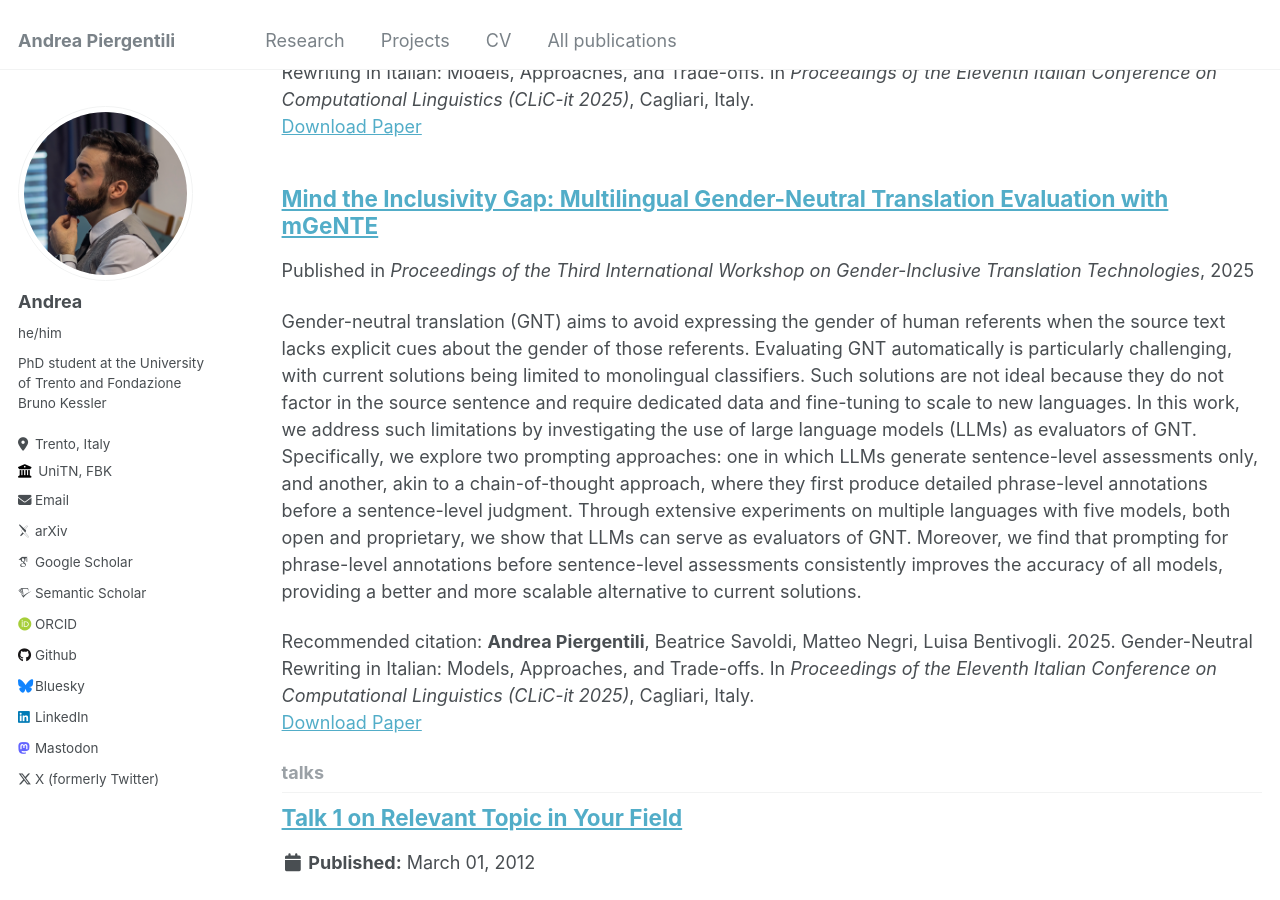
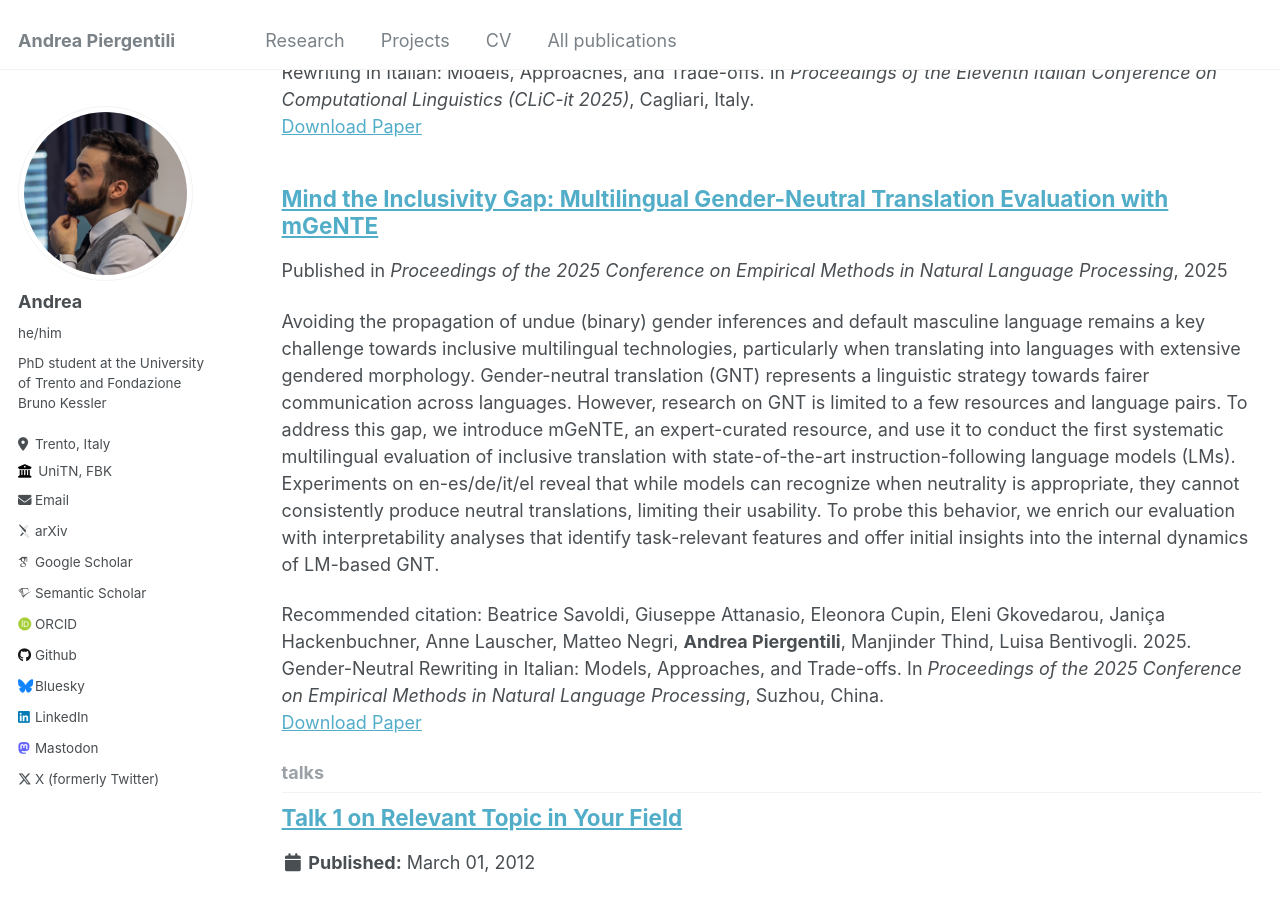
Before and after one commit to apierg/apierg.github.io, a Jekyll site: the page built from _pages/collection-archive.html, in a window 1280 px wide and 900 px high, scrolled down 6744 px. Built offline with Jekyll 4.4.1, drawn with Linux system fonts in a browser that asks for light colours; some web fonts are replaced.

Commit message:
add publication (Mind the Inclusivity Gap)

```diff
--- a/_publications/2025-4-mind-inclusivity-gap.md
+++ b/_publications/2025-4-mind-inclusivity-gap.md
@@ -2,9 +2,9 @@
 title: "Mind the Inclusivity Gap: Multilingual Gender-Neutral Translation Evaluation with mGeNTE"
 collection: publications
 permalink: /publication/2025-4-mind-inclusivity-gap
-excerpt: "Gender-neutral translation (GNT) aims to avoid expressing the gender of human referents when the source text lacks explicit cues about the gender of those referents. Evaluating GNT automatically is particularly challenging, with current solutions being limited to monolingual classifiers. Such solutions are not ideal because they do not factor in the source sentence and require dedicated data and fine-tuning to scale to new languages. In this work, we address such limitations by investigating the use of large language models (LLMs) as evaluators of GNT. Specifically, we explore two prompting approaches: one in which LLMs generate sentence-level assessments only, and another, akin to a chain-of-thought approach, where they first produce detailed phrase-level annotations before a sentence-level judgment. Through extensive experiments on multiple languages with five models, both open and proprietary, we show that LLMs can serve as evaluators of GNT. Moreover, we find that prompting for phrase-level annotations before sentence-level assessments consistently improves the accuracy of all models, providing a better and more scalable alternative to current solutions."
-date: 2025-09-24
-venue: 'Proceedings of the Third International Workshop on Gender-Inclusive Translation Technologies'
-paperurl: 'https://clic2025.unica.it/Vol-XXXX/83_main_long.pdf'
-citation: '<b>Andrea Piergentili</b>, Beatrice Savoldi, Matteo Negri, Luisa Bentivogli. 2025. Gender-Neutral Rewriting in Italian: Models, Approaches, and Trade-offs. In <i>Proceedings of the Eleventh Italian Conference on Computational Linguistics (CLiC-it 2025)</i>, Cagliari, Italy.'
+excerpt: "Avoiding the propagation of undue (binary) gender inferences and default masculine language remains a key challenge towards inclusive multilingual technologies, particularly when translating into languages with extensive gendered morphology. Gender-neutral translation (GNT) represents a linguistic strategy towards fairer communication across languages. However, research on GNT is limited to a few resources and language pairs. To address this gap, we introduce mGeNTE, an expert-curated resource, and use it to conduct the first systematic multilingual evaluation of inclusive translation with state-of-the-art instruction-following language models (LMs). Experiments on en-es/de/it/el reveal that while models can recognize when neutrality is appropriate, they cannot consistently produce neutral translations, limiting their usability. To probe this behavior, we enrich our evaluation with interpretability analyses that identify task-relevant features and offer initial insights into the internal dynamics of LM-based GNT."
+date: 2025-11-03
+venue: 'Proceedings of the 2025 Conference on Empirical Methods in Natural Language Processing'
+paperurl: 'https://aclanthology.org/2025.emnlp-main.692/'
+citation: 'Beatrice Savoldi, Giuseppe Attanasio, Eleonora Cupin, Eleni Gkovedarou, Janiça Hackenbuchner, Anne Lauscher, Matteo Negri, <b>Andrea Piergentili</b>, Manjinder Thind, Luisa Bentivogli. 2025. Gender-Neutral Rewriting in Italian: Models, Approaches, and Trade-offs. In <i>Proceedings of the 2025 Conference on Empirical Methods in Natural Language Processing</i>, Suzhou, China.'
 ---
```
